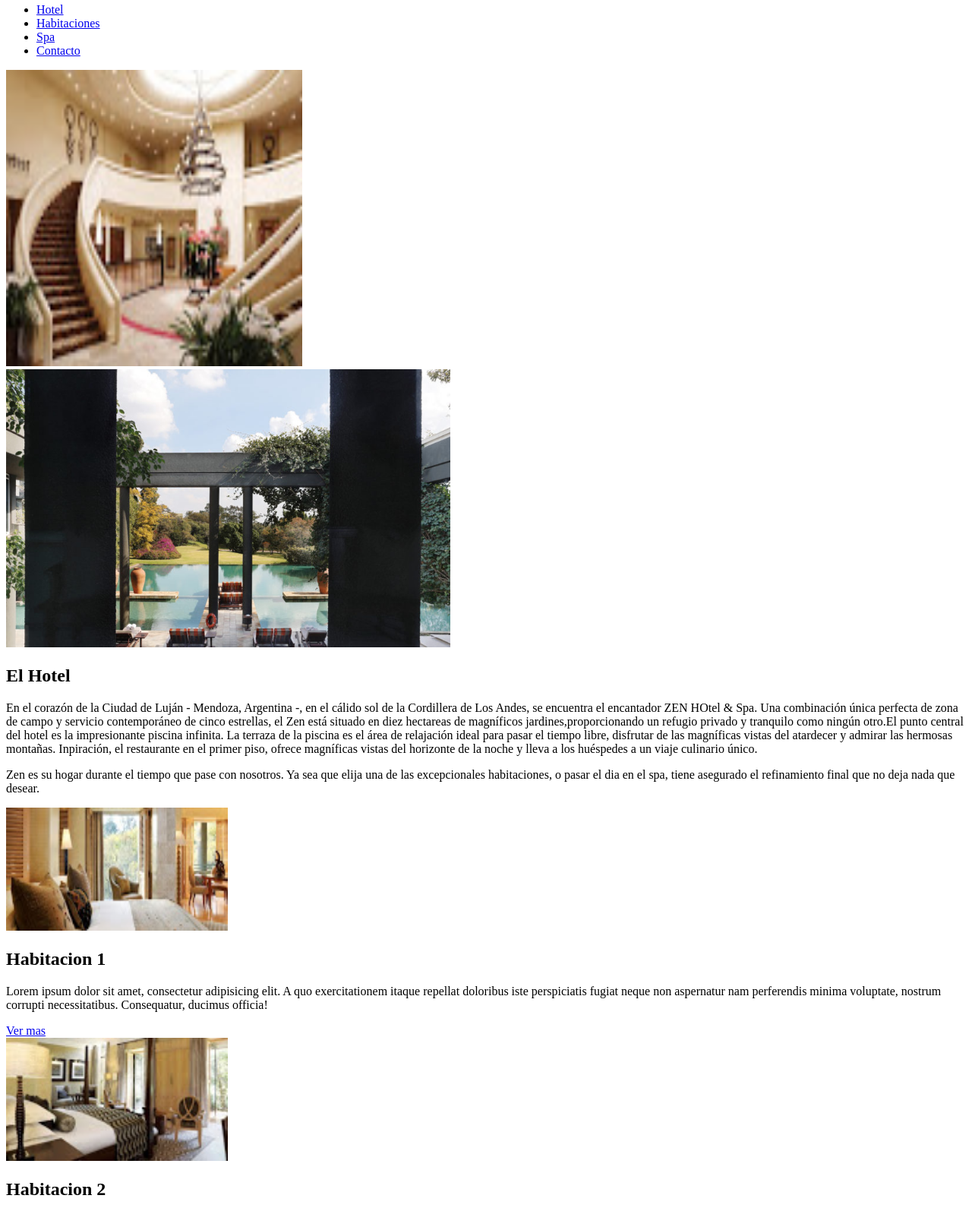
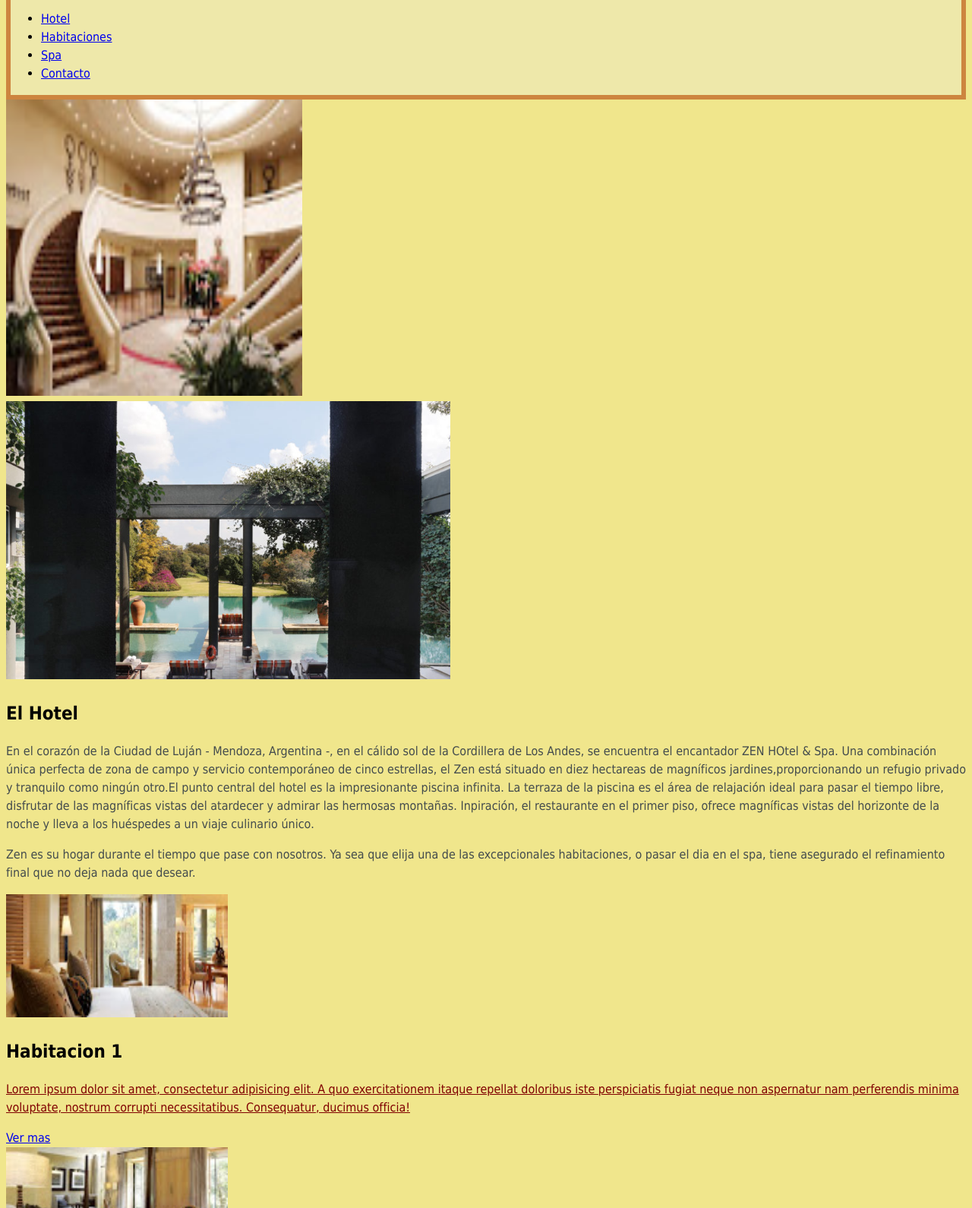
Before and after one commit to AlvarG444/proyecto-hotel, a plain HTML site: page docs/index.html in a window 1280 px wide. Shown: the part 99-1689 px from the top of the page at 76% size. Drawn offline with Linux system fonts and the light colour scheme.

Commit message:
css funcionalidad

```diff
--- /dev/null
+++ b/docs/css/style.css
@@ -0,0 +1,24 @@
+body {
+    background-color: khaki;
+    font-family: Tahoma;
+    line-height: 1.5;
+}
+p {
+    color: #434b4d;
+}
+.parrafo_prueba {
+    color:maroon;
+    text-decoration: underline;
+
+}
+nav {
+    background-color:palegoldenrod;
+    border: solid 6px peru;
+
+}
+#contacto {
+    border: solid 5px silver;
+    margin: 10px;
+    padding: 28px 28px;
+    background-color: wheat;
+}
--- a/docs/index.html
+++ b/docs/index.html
@@ -3,7 +3,11 @@
 <head>
     <meta charset="UTF-8">
     <title>ZEN Hotel y Spa</title>
+    <!-- FAVICON -->
     <link rel="icon" type="image/png" sizes="32x32" href="favicon-32x32.png">
+    <!-- VINCULACIÓN CON CSS -->
+    <link rel="stylesheet" href="css/style.css" name="text/css">
+
 
 </head>
 <body>
@@ -77,7 +81,7 @@
             <article id="hab_1">
                 <img src="Images/habitacion_1.jpg" width="292" height="162" title="imagen habitacion 1" alt="imagen ilustrativa de la habitacion 1">
                 <h2>Habitacion 1</h2>
-                <p>
+                <p class="parrafo_prueba">
                     Lorem ipsum dolor sit amet, consectetur adipisicing elit. A quo exercitationem itaque repellat doloribus iste perspiciatis fugiat neque non aspernatur nam perferendis minima voluptate, nostrum corrupti necessitatibus. Consequatur, ducimus officia!
                 </p>
                 <a href="#slider_hab01">Ver mas</a>
```
Also changed, not shown: docs/css/style.txt (added).
